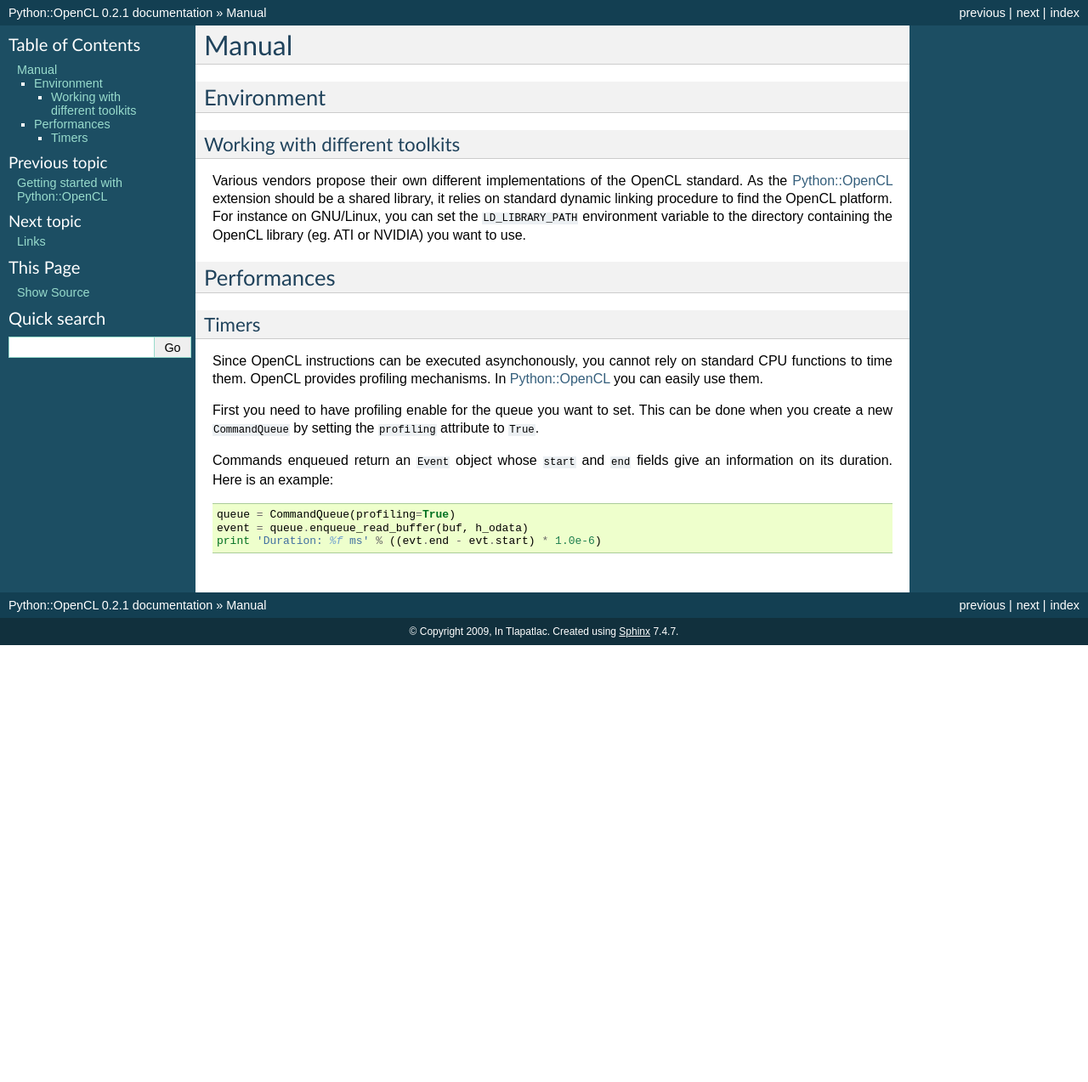
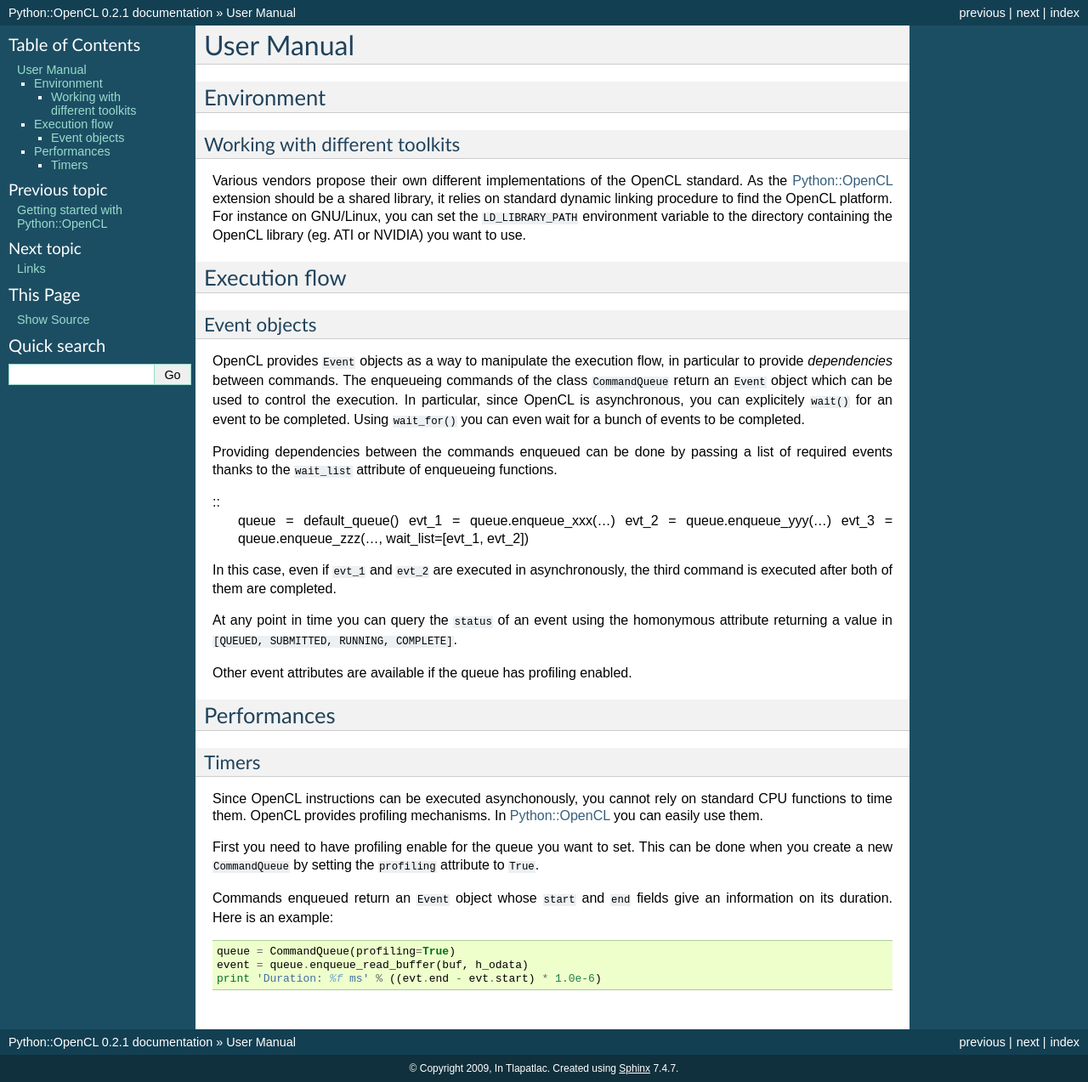
Before and after one commit to xicohtencatl/python-opencl, a Sphinx documentation site: the page built from doc/source/manual.rst, in a window 1280 px wide. Shown: the whole page at 85% size. Built offline with Sphinx 7.4.7, drawn with Linux system fonts in a browser that asks for light colours; formulas are drawn with MathJax 3; before the commit the page ends 900 px from its top, so only the background shows below that.

Commit message:
Adding event status queries.

```diff
--- a/doc/source/index.rst
+++ b/doc/source/index.rst
@@ -29,6 +29,7 @@ Slug name: ``python-opencl``
 Contents:
 
 .. toctree::
+   :maxdepth: 2
 
    install
    tutorial
--- a/doc/source/manual.rst
+++ b/doc/source/manual.rst
@@ -1,5 +1,5 @@
-Manual
-======
+User Manual
+===========
 Environment
 -----------
 Working with different toolkits
@@ -10,6 +10,39 @@ it relies on standard dynamic linking procedure to find the OpenCL platform.
 For instance on GNU/Linux, you can set the ``LD_LIBRARY_PATH`` environment
 variable to the directory containing the OpenCL library (eg. ATI or NVIDIA)
 you want to use.
+
+Execution flow
+--------------
+Event objects
+^^^^^^^^^^^^^
+OpenCL provides ``Event`` objects as a way to manipulate the execution
+flow, in particular to provide *dependencies* between commands. The
+enqueueing commands of the class ``CommandQueue`` return an ``Event``
+object which can be used to control the execution. In particular, since
+OpenCL is asynchronous, you can explicitely ``wait()`` for an event
+to be completed. Using ``wait_for()`` you can even wait for a bunch
+of events to be completed.
+
+Providing dependencies between the commands enqueued can be done
+by passing a list of required events thanks to the ``wait_list``
+attribute of enqueueing functions.
+
+::
+  queue = default_queue()
+  evt_1 = queue.enqueue_xxx(...)
+  evt_2 = queue.enqueue_yyy(...)
+  evt_3 = queue.enqueue_zzz(..., wait_list=[evt_1, evt_2])
+
+In this case, even if ``evt_1`` and ``evt_2`` are executed in
+asynchronously, the third command is executed after both of them
+are completed.
+
+At any point in time you can query the ``status`` of an event
+using the homonymous attribute returning a value in
+``[QUEUED, SUBMITTED, RUNNING, COMPLETE]``.
+
+Other event attributes are available if the queue has profiling
+enabled.
 
 Performances
 ------------
```
Also changed, not shown: 1 other file.
